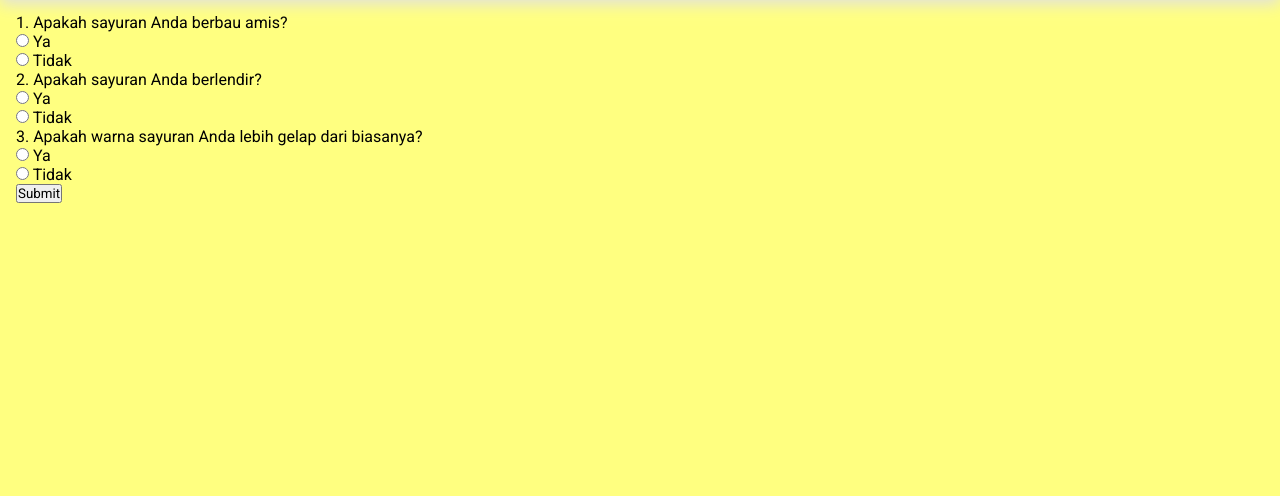
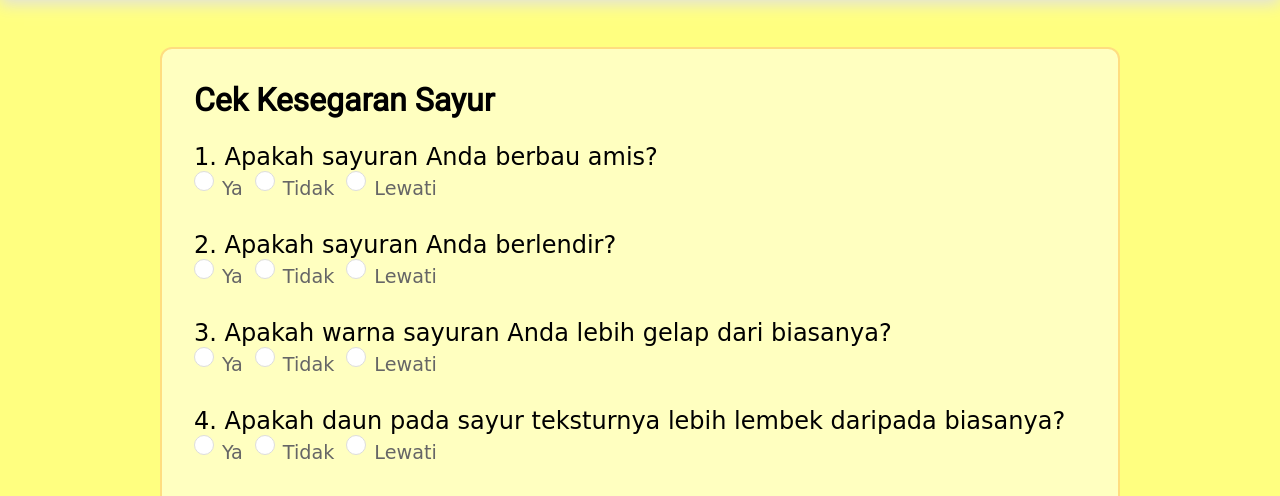
Before and after one commit to rfa435/freddy, a plain HTML site: page sayur.html in a window 1280 px wide. Shown: the part 303-799 px from the top of the page. Drawn offline with Linux system fonts and the light colour scheme; a web font is replaced by a local one.

Commit message:
Update style dan page sayur

```diff
--- a/sayur.html
+++ b/sayur.html
@@ -19,25 +19,53 @@
             </div>
         </div>
     </div>
+	<div class="container">
     <div class="soalcek">
 	    <form>
-	    	<p>1. Apakah sayuran Anda berbau amis?</p>
-                <input type="radio" id="ya" name="amis" value="ya">
-                <label for="male">Ya</label><br>
-                <input type="radio" id="tidak" name="amis" value="tidak">
-                <label for="female">Tidak</label><br>
-		    <p>2. Apakah sayuran Anda berlendir?</p>
-			    <input type="radio" id="ya" name="lendir" value="ya">
-                <label for="male">Ya</label><br>
-                <input type="radio" id="tidak" name="lendir" value="tidak">
-                <label for="female">Tidak</label><br>
-	        <p>3. Apakah warna sayuran Anda lebih gelap dari biasanya?</p>
-			    <input type="radio" id="ya" name="gelap" value="ya">
-                <label for="male">Ya</label><br>
-                <input type="radio" id="tidak" name="gelap" value="tidak">
-                <label for="female">Tidak</label><br>
-			<input type="submit" value="Submit">
+		    <h1>Cek Kesegaran Sayur</h1>
+	    	<p class="formsoal">1. Apakah sayuran Anda berbau amis?</p>
+                <input type="radio" id="amis1" name="amis" value="ya">
+                <label for="amis1" class="formjawab">Ya</label>
+                <input type="radio" id="amis2" name="amis" value="tidak">
+                <label for="amis2" class="formjawab">Tidak</label>
+				<input type="radio" id="amis3" name="amis" value="lewati">
+                <label for="amis3" class="formjawab">Lewati</label>
+
+		    <p class="formsoal">2. Apakah sayuran Anda berlendir?</p>
+			    <input type="radio" id="lendir1" name="lendir" value="ya">
+                <label for="lendir1" class="formjawab">Ya</label>
+                <input type="radio" id="lendir2" name="lendir" value="tidak">
+                <label for="lendir2" class="formjawab">Tidak</label>
+				<input type="radio" id="lendir3" name="lendir" value="lewati">
+                <label for="lendir3" class="formjawab">Lewati</label>
+
+	        <p class="formsoal">3. Apakah warna sayuran Anda lebih gelap dari biasanya?</p>
+			    <input type="radio" id="gelap1" name="gelap" value="ya">
+                <label for="gelap1" class="formjawab">Ya</label>
+                <input type="radio" id="gelap2" name="gelap" value="tidak">
+                <label for="gelap2" class="formjawab">Tidak</label>
+				<input type="radio" id="gelap3" name="gelap" value="lewati">
+                <label for="gelap3" class="formjawab">Lewati</label>
+
+			<p class="formsoal">4. Apakah daun pada sayur teksturnya lebih lembek daripada biasanya?</p>
+			    <input type="radio" id="lembek1" name="lembek" value="ya">
+                <label for="lembek1" class="formjawab">Ya</label>
+                <input type="radio" id="lembek2" name="lembek" value="tidak">
+                <label for="lembek2" class="formjawab">Tidak</label>
+				<input type="radio" id="lembek3" name="lembek" value="lewati">
+                <label for="lembek3" class="formjawab">Lewati</label>
+
+			<p class="formsoal">5. Apakah pucuk pada daun sayur berwarna cokelat kehitaman?</p>
+			    <input type="radio" id="pucuk1" name="pucuk" value="ya">
+                <label for="pucuk1" class="formjawab">Ya</label>
+                <input type="radio" id="pucuk2" name="pucuk" value="tidak">
+                <label for="pucuk2" class="formjawab">Tidak</label>
+				<input type="radio" id="pucuk3" name="pucuk" value="lewati">
+                <label for="pucuk3" class="formjawab">Lewati</label>
+
+			<div class="submitsoal"><input type="submit" value="Submit"></div>
         </form>
+	</div>
 	</div>
 <script>
 window.onscroll = function() {myFunction()};
--- a/style.css
+++ b/style.css
@@ -1,4 +1,5 @@
 @import url('https://fonts.googleapis.com/css2?family=Roboto&display=swap');
+@import url('https://fonts.googleapis.com/css2?family=Chilanka&display=swap');
 * {
     box-sizing: border-box;
     padding: 0;
@@ -112,9 +113,9 @@
     background-color:#ff3333;
     color:#FEFDFF;
     font-weight: bold;
-    text-decoration: none ;
+    text-decoration: none;
     padding : 15px;
-    border-radius:25px
+    border-radius:25px;
 }
 
 .cek:hover{
@@ -146,8 +147,8 @@
     padding-top: 75px;
 }
 
-.sticky + .soalcek {
-    padding-top: 120px;
+.sticky + .container {
+    padding-top: 85px;
 }
 
 @keyframes linkani{
@@ -156,7 +157,106 @@
 }
 
 .soalcek{
-	padding:1rem;
+	margin-top:50px;
+    width:75%;
+	padding:2rem;
+	background-color: rgba(255,255,255,0.5);
+	border: 2px solid #ffdd80;
+	border-radius: 12px;
+}
+
+.formsoal{
+	font-family: 'Chilanka', cursive;
+	font-size:1.5rem;
+	padding-top:1.5rem;
+}
+
+.submitsoal{
+	justify-content:center;
+	display:flex;
+	padding-top:1.5rem;
+}
+.formjawab{
+	font-family: 'Chilanka', cursive;
+	font-size:1.2rem;
+	padding:0.5rem;
+}
+
+input[type="submit"] {
+	background-color:#ff3333;
+    width: 200px;
+    height: 50px;
+	border:0px;
+    color:#FEFDFF;
+    font-weight: bold;
+    border-radius:25px;
+	font-size:1.3rem;
+}
+
+input[type="submit"]:hover {
+	background-color:#cc1d1d;
+}
+
+[type="radio"]:checked,
+[type="radio"]:not(:checked) {
+    position: absolute;
+    left: -9999px;
+}
+
+[type="radio"]:checked + label,
+[type="radio"]:not(:checked) + label
+{
+    position: relative;
+    padding-left: 28px;
+    cursor: pointer;
+    line-height: 20px;
+    display: inline-block;
+    color: #666;
+}
+
+[type="radio"]:checked + label:before,
+[type="radio"]:not(:checked) + label:before {
+    content: '';
+    position: absolute;
+    left: 0;
+    top: 0;
+    width: 18px;
+    height: 18px;
+    border: 1px solid #ddd;
+    border-radius: 100%;
+    background: #fff;
+}
+
+[type="radio"]:checked + label:after,
+[type="radio"]:not(:checked) + label:after {
+    content: '';
+    width: 12px;
+    height: 12px;
+    background: #ff5454;
+    position: absolute;
+    top: 4px;
+    left: 4px;
+    border-radius: 100%;
+    -webkit-transition: all 0.2s ease;
+    transition: all 0.2s ease;
+}
+
+[type="radio"]:not(:checked) + label:after {
+    opacity: 0;
+    -webkit-transform: scale(0);
+    transform: scale(0);
+}
+
+[type="radio"]:checked + label:after {
+    opacity: 1;
+    -webkit-transform: scale(1);
+    transform: scale(1);
+}
+
+.container{
+	display: flex;
+	justify-content: center;
+	padding-bottom:50px;
 }
 
 @media screen and (max-width: 600px) {
```
